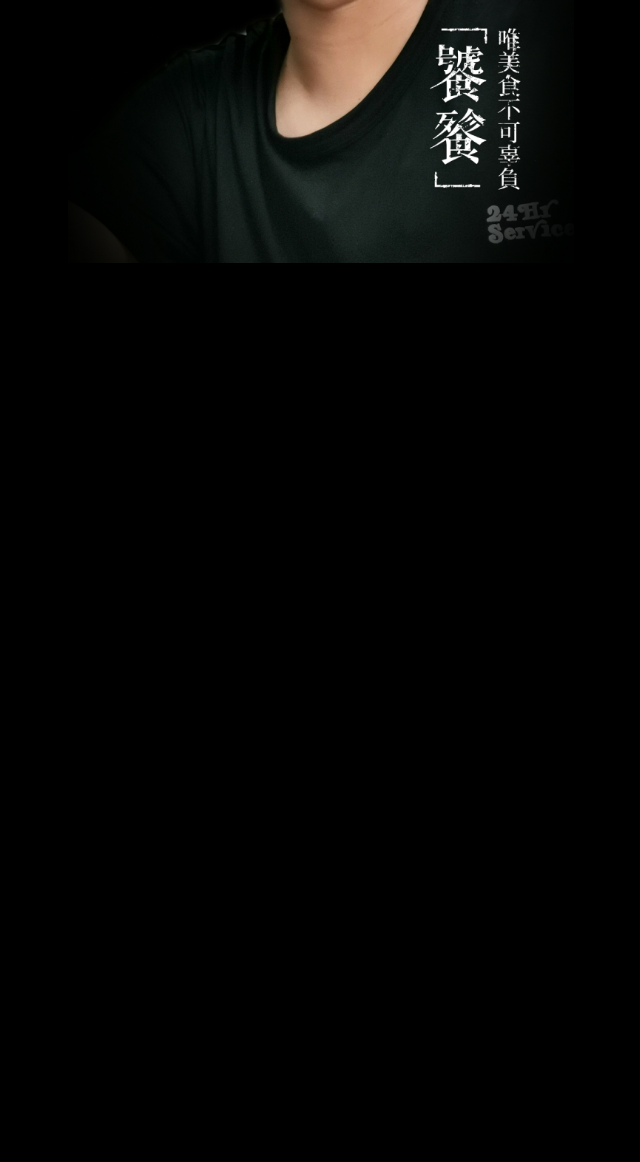
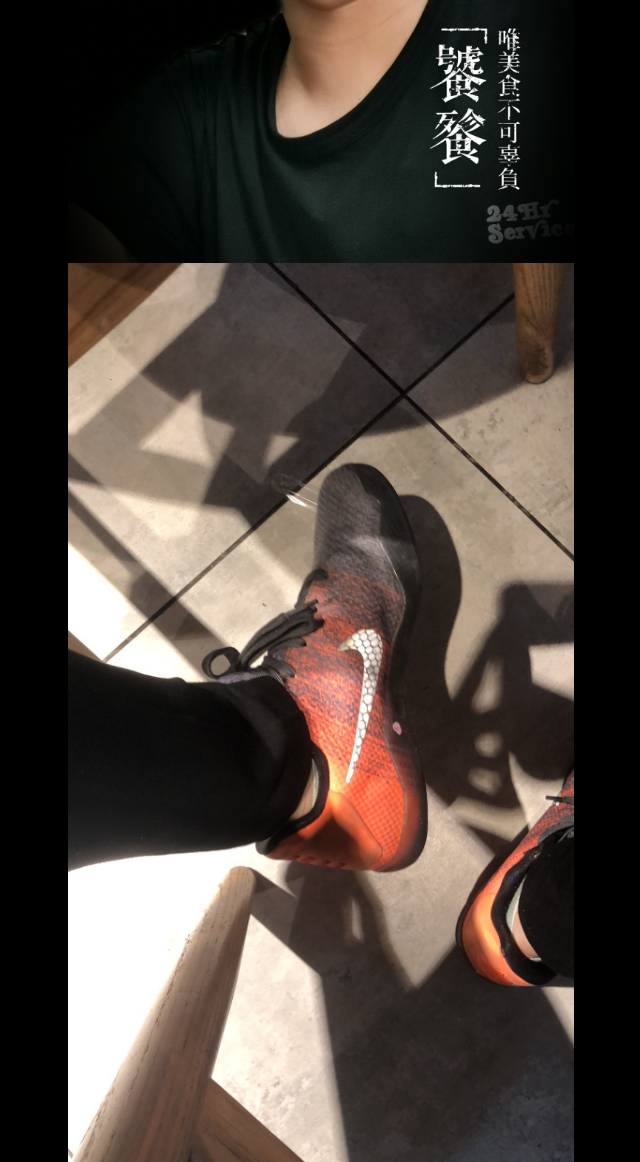
Before and after one commit to lyf476675220/my-web, a plain HTML site: page index.html in a window 1280 px wide. Shown: the part 500-1662 px from the top of the page, without its empty margins (319-959 px from the left). Before the commit the page ends 800 px from the top, so only its background shows below. Drawn offline with Linux system fonts and the light colour scheme.

Commit message:
Update index.html

```diff
--- a/index.html
+++ b/index.html
@@ -23,6 +23,6 @@
 <body>
     <h1>帅气的料理家————李颖风</h1>
     <img src="liyf.jpg" alt="帅气的料理家————李颖风">
-
+    <img src="liyf2.jpg" >
 </body>
 </html>
```
